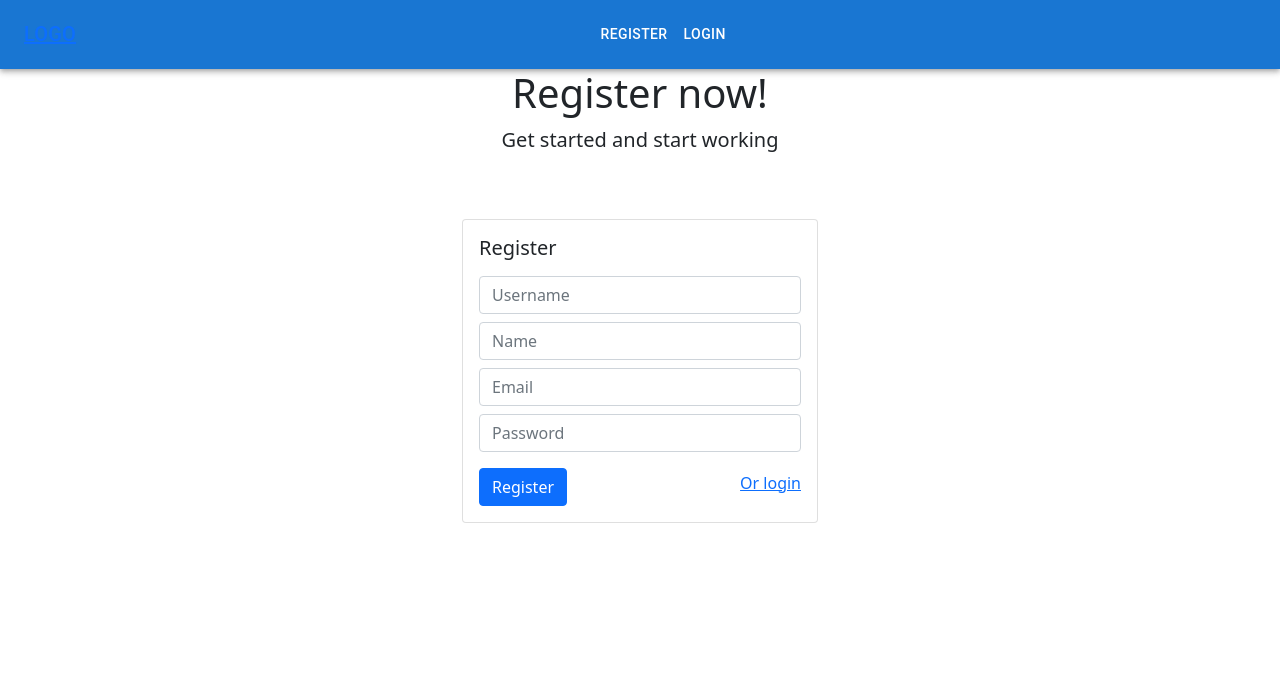
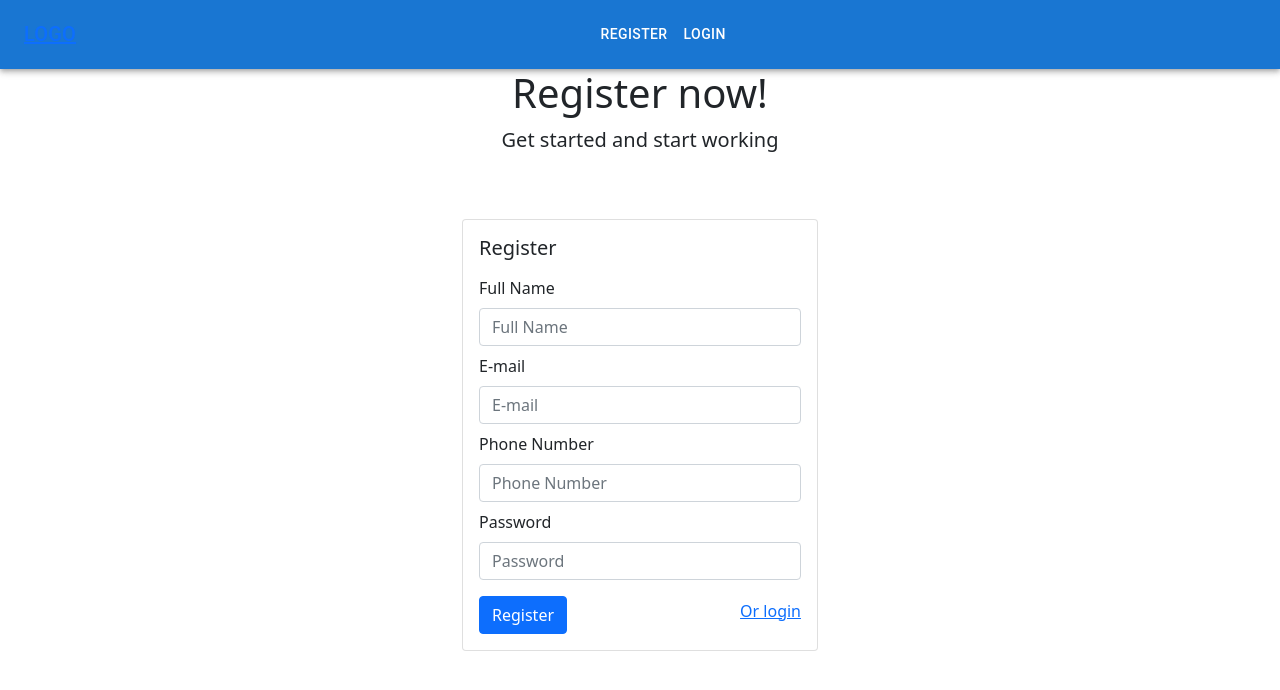
Before and after one commit to rochafialvin/Front-End-Attandance-1904, a React (Create React App) app: page /register-admin in a window 1280 px wide. Shown: the top 690 px of the page. Built offline with nearby package versions, Linux system fonts and the light colour scheme.

Commit message:
bug solved

```diff
--- a/src/database/db.json
+++ b/src/database/db.json
@@ -1,19 +1,17 @@
 {
   "users": [
     {
-      "fullName": "Rifki",
-      "username": "rfkih",
-      "email": "email@yahoo.com",
-      "password": "incorrect",
-      "role": "user",
-      "id": 87
+      "name": "nama",
+      "email": "mail@yahoo.com",
+      "password": "password",
+      "id": 92
     },
     {
-      "username": "rfkih",
-      "name": "normandy",
-      "email": "mail@yahoo.com",
+      "name": "rifki",
+      "email": "rfkih",
+      "phone": "088687564",
       "password": "incorrect",
-      "id": 88
+      "id": 93
     }
   ]
 }
--- a/src/pages/registerAdmin/index.js
+++ b/src/pages/registerAdmin/index.js
@@ -6,14 +6,14 @@ import axios from '../../utils/axios'
 
 function RegisterAdmin() {
     const initFormState = {
-        username: "",
-        name: "",
+      fullName: "",
         email: "",
+        phone: "",
         password: "",
       };
 
     const [formState, setFormState] = useState(initFormState);
-    const { username, name, email, password } = formState;
+    const { fullName, email, phone, password } = formState;
 
     const handleChange = (e) => {
         setFormState({ ...formState, [e.target.name]: e.target.value });
@@ -22,16 +22,18 @@ function RegisterAdmin() {
       const onRegisterClick = async () => {
         try {
           const newUser = {
-            username,
-            name,
+            fullName,
             email,
+            phone,
             password,
           };
+          console.log(newUser);
           await axios.post("/users", newUser);
           setFormState(initFormState);
           alert("Register berhasil");
         } catch (error) {
           alert(`${error.message}`);
+          console.log(error.message);
         }
       };
 
@@ -51,30 +53,35 @@ function RegisterAdmin() {
             <div className="card">
               <div className="card-body">
                 <h5 className="font-weight-bold mb-3">Register</h5>
+
+                <label>Full Name</label>
                 <input
-                  name="username"
+                  name="fullName"
                   onChange={handleChange}
-                  placeholder="Username"
+                  placeholder="Full Name"
                   type="text"
                   className="form-control my-2"
 
                 />
+                <label>E-mail</label>
                 <input
-                  name="name"
+                  name="email"
                   onChange={handleChange}
-                  placeholder="Name"
+                  placeholder="E-mail"
                   type="text"
                   className="form-control my-2"
 
                 />
+                <label>Phone Number</label>
                 <input
-                  name="email"
+                  name="phone"
                   onChange={handleChange}
-                  placeholder="Email"
+                  placeholder="Phone Number"
                   type="text"
                   className="form-control my-2"
 
                 />
+                <label>Password</label>
                 <input
                   name="password"
                   onChange={handleChange}
```
